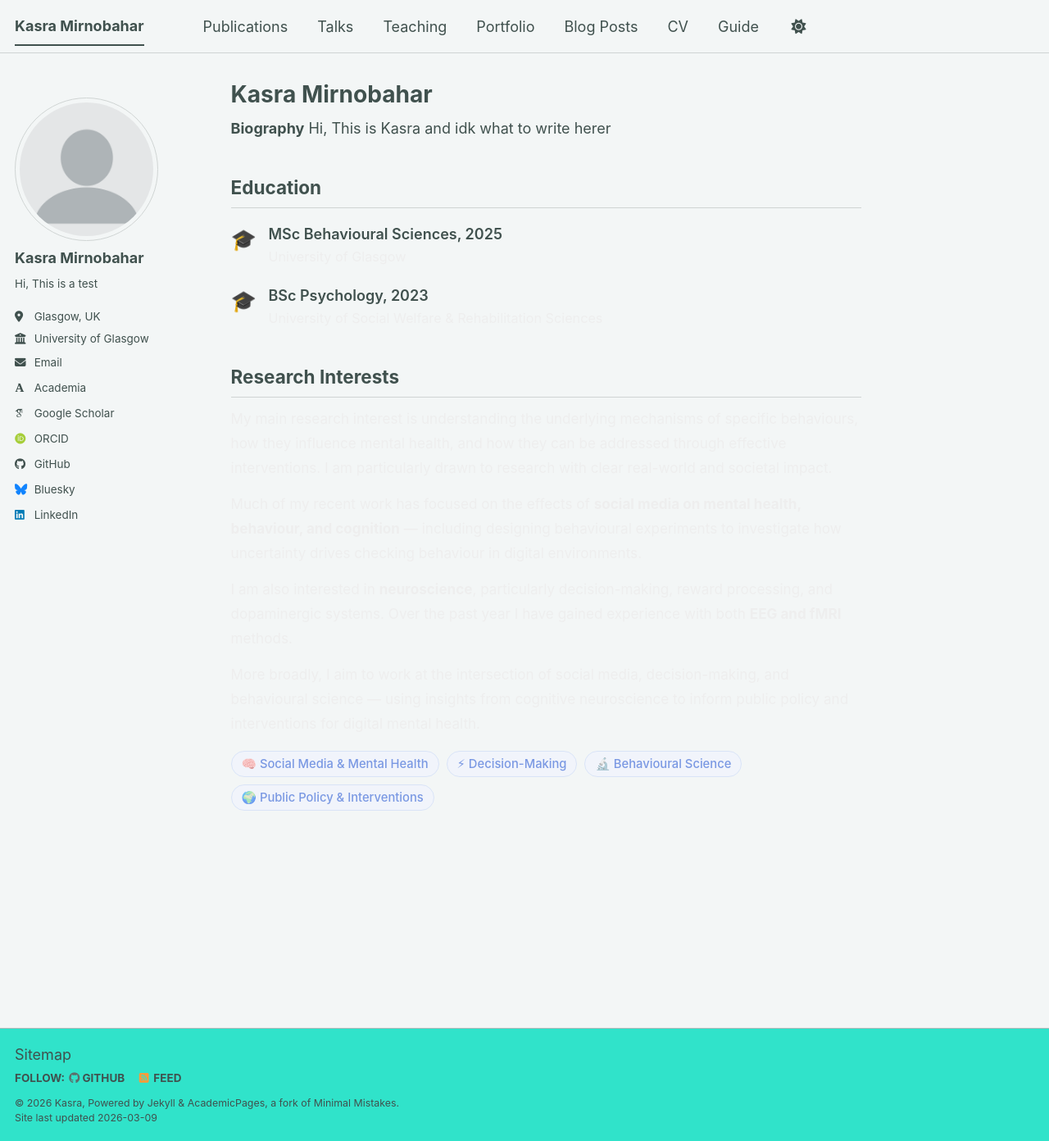
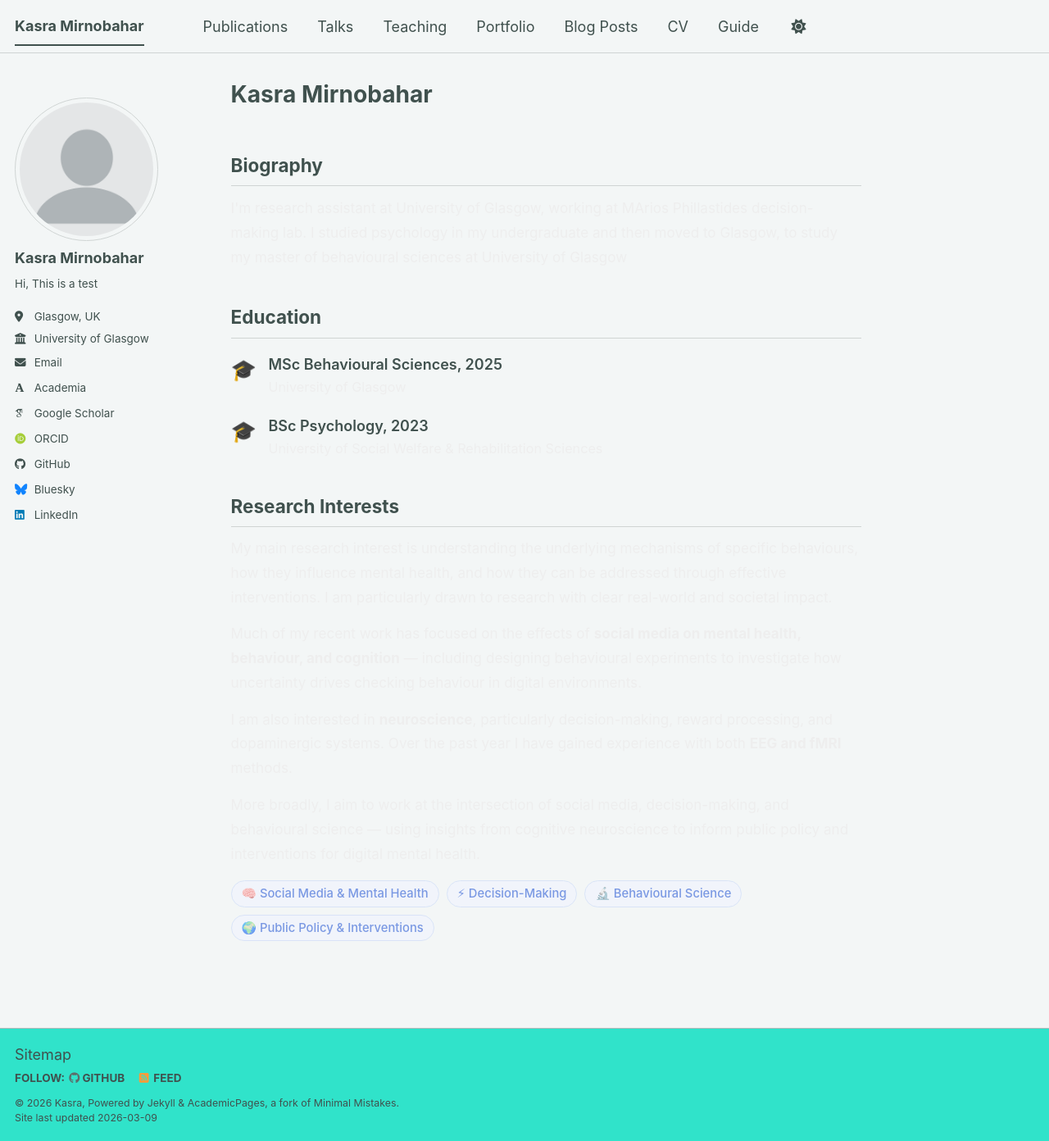
Before and after one commit to KasraMirnobahar/KasraMirnobahar.github.io, a Jekyll site: the page built from _pages/about.md, in a window 1280 px wide and 1392 px high. Shown: the whole window at 82% size. Built offline with Jekyll 4.4.1, drawn with Linux system fonts in a browser that asks for light colours; some web fonts are replaced; a script bundle is joined from its source files by our own code; library files that are not in the unit come from our copies.

Commit message:
about.md

```diff
--- a/_pages/about.md
+++ b/_pages/about.md
@@ -6,11 +6,23 @@ redirect_from:
   - /about/
   - /about.html
 ---
+<section>
+  <h2>Biography</h2>
+  <div class="bio-text">
+    <p>
+      I'm research assistant at University of Glasgow, working at MArios Phillastides decision-making lab. I studied psychology in my undergraduate and then moved to Glasgow, to study my master of behavioural sciences at University of Glasgow
+    </p>
+  </div>
+</section>
 
-**Biography**
-Hi, This is Kasra and idk what to write herer
-
-
+<style>
+  .bio-text p {
+  font-size: 0.95rem;
+  line-height: 1.75;
+  color: #eee;
+  margin-bottom: 0.8rem;
+}
+</style>
 
 
 <section>
```
